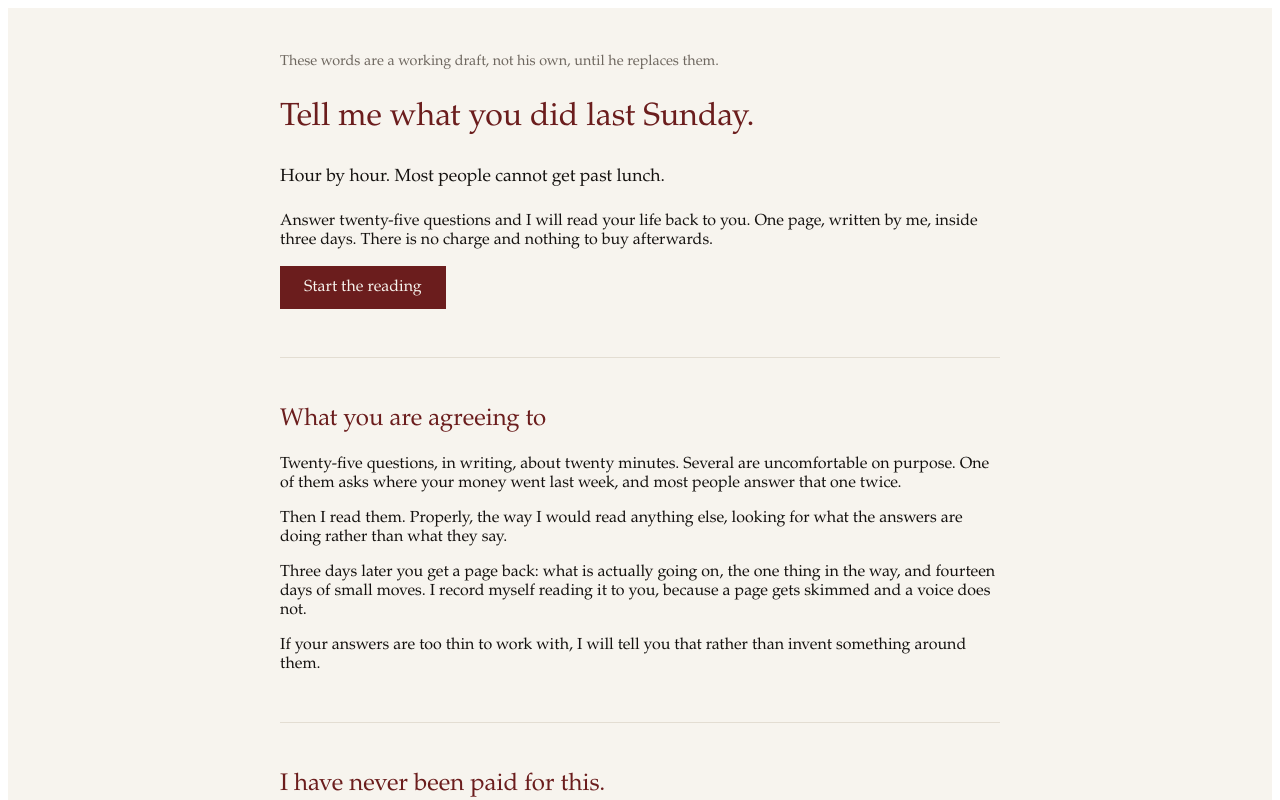
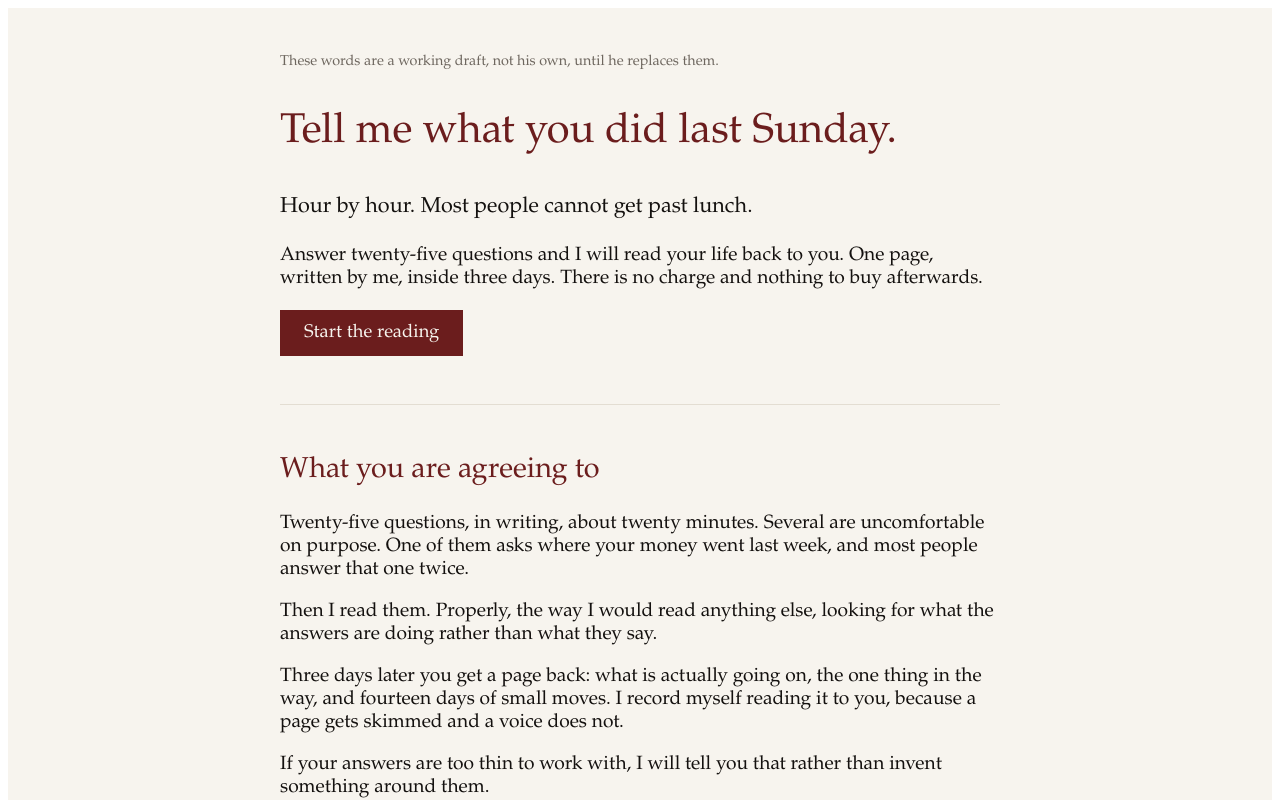
Before and after one commit to mirzazamin99/automation-learning, a Next.js app: page / in a window 1280 px wide. Shown: the top 800 px of the page. Built offline with nearby package versions, Linux system fonts and the light colour scheme.

Commit message:
Increase font size on homepage for readability

```diff
--- a/app/page.js
+++ b/app/page.js
@@ -8,6 +8,7 @@ const pageStyle = {
   color: colors.ink,
   fontFamily: typography.fontFamily,
   minHeight: "100vh",
+  fontSize: "1.2rem",
 };
 
 const wrap = {
@@ -39,7 +40,7 @@ const button = {
   padding: "0.75rem 1.5rem",
   border: "none",
   fontFamily: typography.fontFamily,
-  fontSize: "1rem",
+  fontSize: "1.15rem",
   cursor: "pointer",
   textDecoration: "none",
 };
@@ -51,10 +52,10 @@ export default function Home() {
         {flags.isDraftCopy && <p style={muted}>{site.draftNotice}</p>}
 
         <section>
-          <h1 style={{ ...heading, fontSize: "2rem", lineHeight: 1.3 }}>
+          <h1 style={{ ...heading, fontSize: "2.6rem", lineHeight: 1.3 }}>
             {site.hero.line1}
           </h1>
-          <p style={{ fontSize: "1.1rem" }}>{site.hero.line2}</p>
+          <p style={{ fontSize: "1.35rem" }}>{site.hero.line2}</p>
           <p style={{ marginTop: "1.5rem" }}>{site.hero.body}</p>
           <a href="/read" style={button}>{site.hero.buttonLabel}</a>
         </section>
```
